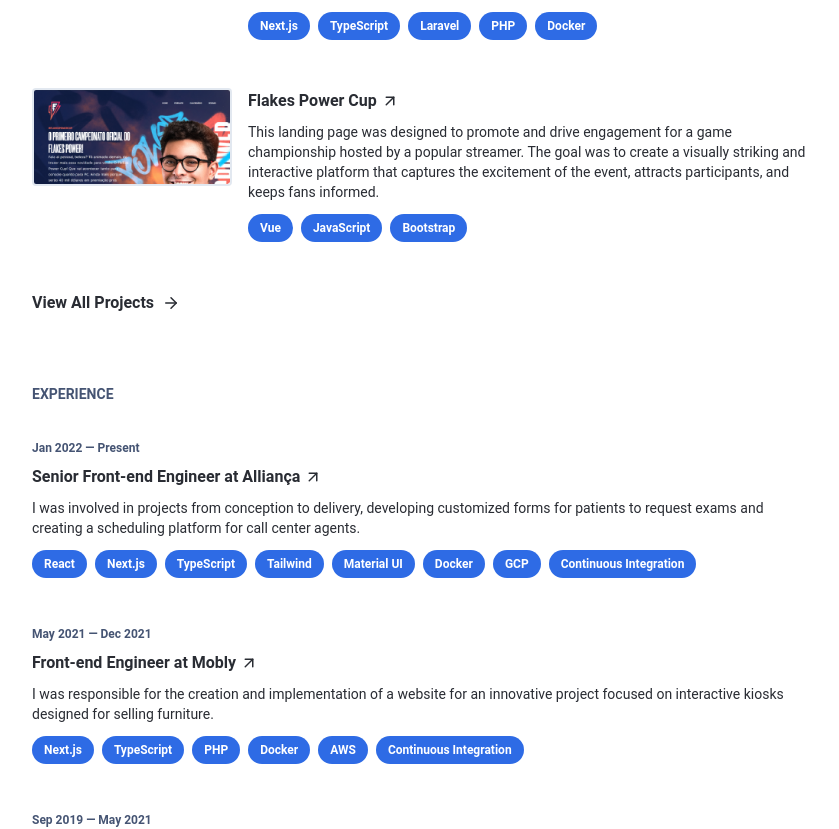
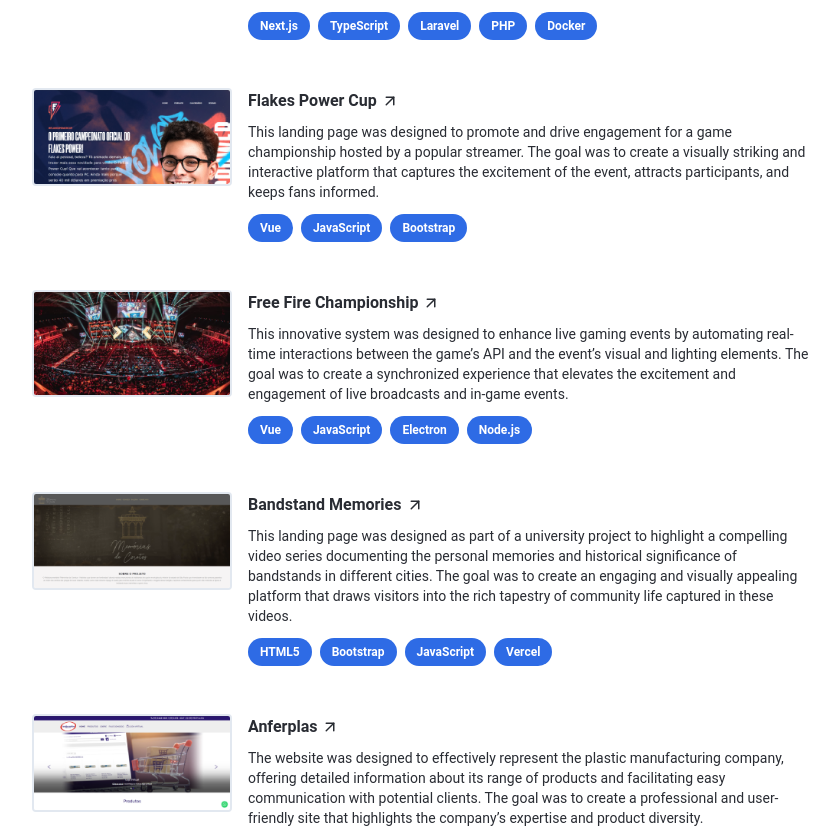
Before and after one commit to zerorulez/zerorulez-portfolio, a React (Vite) app: page / in a window 1280 px wide. Shown: the part 1098-1927 px from the top of the page, without its empty margins (218-1057 px from the left). Built offline with nearby package versions, Linux system fonts and the light colour scheme.

Commit message:
fix: show all projects

```diff
--- a/src/components/Projects/Projects.tsx
+++ b/src/components/Projects/Projects.tsx
@@ -97,7 +97,7 @@ function App() {
         {t("projects.title")}
       </h3>
       <div>
-        {projects.slice(0, 5).map((project) => (
+        {projects.map((project) => (
           <Card
             prop={project.prop}
             skills={project.skills}
@@ -107,7 +107,7 @@ function App() {
           />
         ))}
       </div>
-      <div
+      {/* <div
         className="flex gap-2 items-center cursor-pointer mb-12 hover:underline hover:text-primary"
         onClick={() => {
           // setViewAll(!viewAll);
@@ -115,7 +115,7 @@ function App() {
       >
         <p className="font-semibold">View All Projects</p>
         <ArrowRight size={18} />
-      </div>
+      </div> */}
     </section>
   );
 }
```
